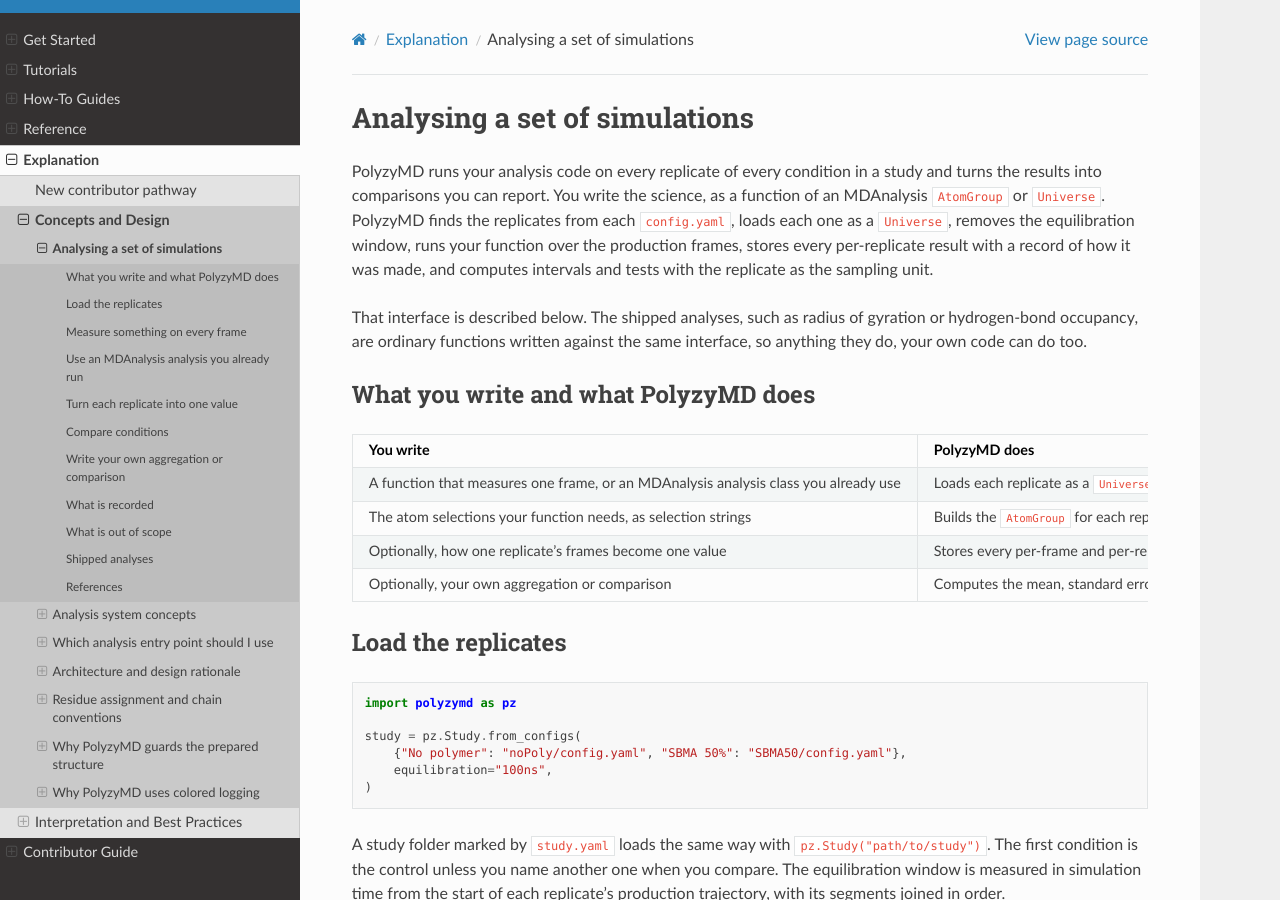
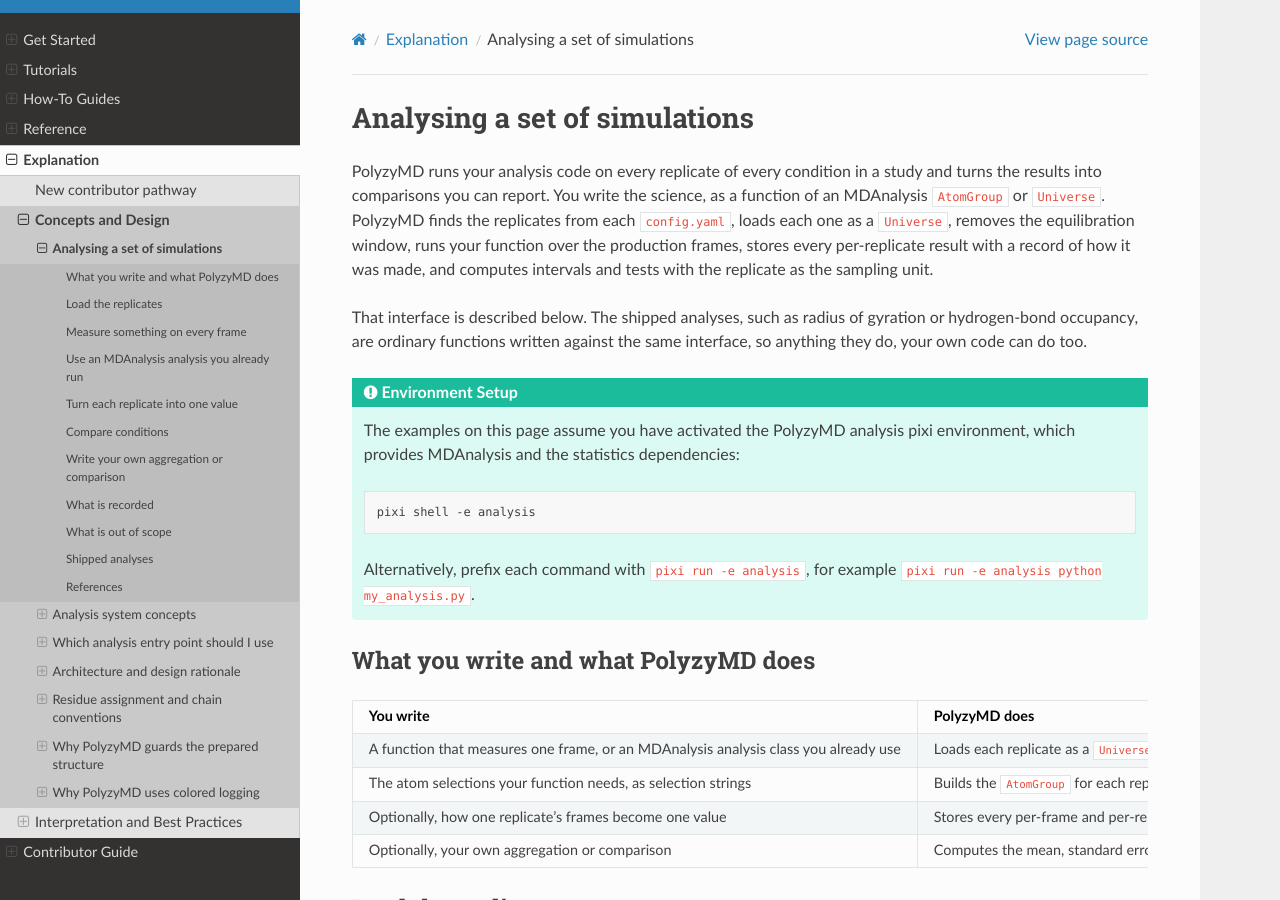
Before and after one commit to joelaforet/polyzymd, a Sphinx documentation site: the page built from docs/source/explanation/analysis_api.md, in a window 1280 px wide and 900 px high. Built offline with Sphinx 7.4.7 and the Read the Docs theme 3.1.0, drawn with Linux system fonts in a browser that asks for light colours.

Commit message:
docs(analyses): say which pixi environment the API page needs
Every example on the page imports MDAnalysis through PolyzyMD, which only the analysis environment provides. The page now opens with the same environment setup box as the how-to pages, as asked in review of #133.

````diff
--- a/docs/source/explanation/analysis_api.md
+++ b/docs/source/explanation/analysis_api.md
@@ -11,6 +11,20 @@
 That interface is described below. The shipped analyses, such as radius of
 gyration or hydrogen-bond occupancy, are ordinary functions written against the
 same interface, so anything they do, your own code can do too.
+
+:::{admonition} Environment Setup
+:class: tip
+
+The examples on this page assume you have activated the PolyzyMD analysis pixi
+environment, which provides MDAnalysis and the statistics dependencies:
+
+```bash
+pixi shell -e analysis
+```
+
+Alternatively, prefix each command with `pixi run -e analysis`, for example
+`pixi run -e analysis python my_analysis.py`.
+:::
 
 ## What you write and what PolyzyMD does
 
````
